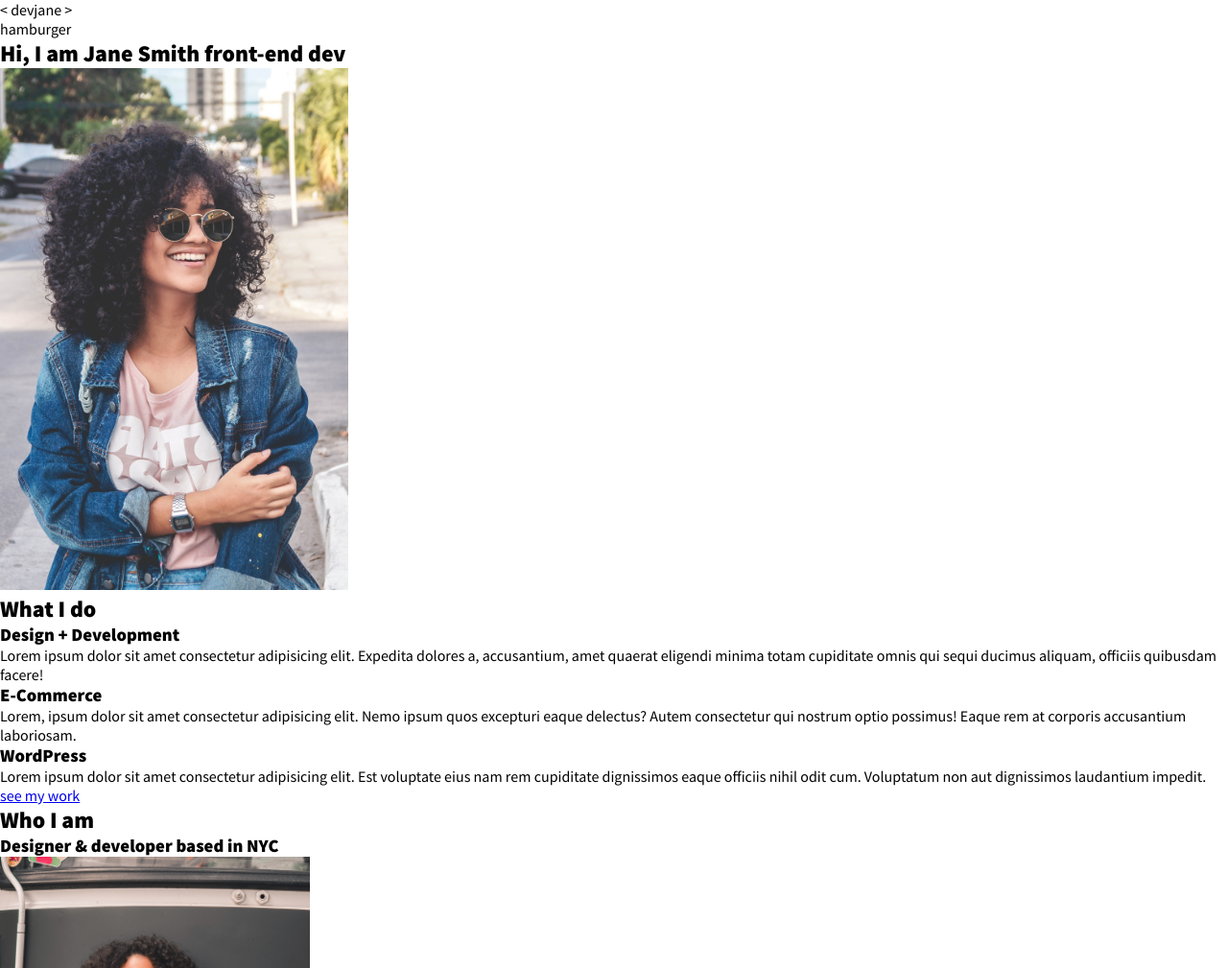
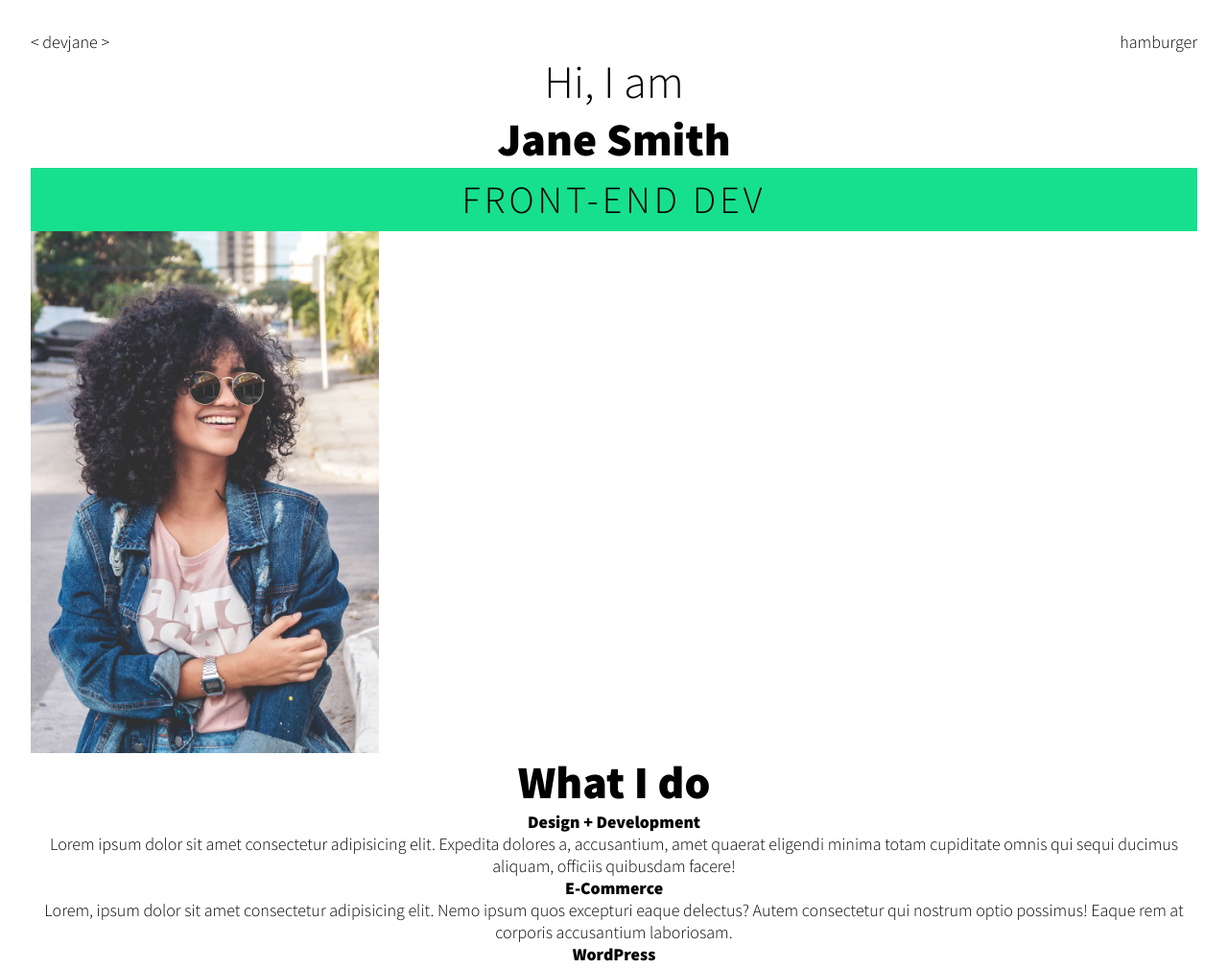
Before and after one commit to AndyCatlow/scrimba, a browser extension: page Portfolio/index.html in a window 1280 px wide. Shown: the top 1009 px of the page at 96% size. Drawn offline with Linux system fonts and the light colour scheme.

Commit message:
add font styling

```diff
--- a/Portfolio/index.html
+++ b/Portfolio/index.html
@@ -19,25 +19,29 @@
       <nav>hamburger</nav>
     </header>
     <main>
-      <section>
-        <h1>Hi, I am <span>Jane Smith</span> <span>front-end dev</span></h1>
-        <img src="images/Mobile/eduardo-dutra-k6b53YWZI9I-unsplash.png" />
+      <section class="intro">
+        <h1>Hi, I am</h1>
+        <h2>Jane Smith</h2>
+        <h3>front-end dev</h3>
+        <div class="img-container">
+          <img src="images/Mobile/eduardo-dutra-k6b53YWZI9I-unsplash.png" />
+        </div>
       </section>
-      <section>
+      <section class="whatdo">
         <h2>What I do</h2>
-        <h3>Design + Development</h3>
+        <h4>Design + Development</h4>
         <p>
           Lorem ipsum dolor sit amet consectetur adipisicing elit. Expedita
           dolores a, accusantium, amet quaerat eligendi minima totam cupiditate
           omnis qui sequi ducimus aliquam, officiis quibusdam facere!
         </p>
-        <h3>E-Commerce</h3>
+        <h4>E-Commerce</h4>
         <p>
           Lorem, ipsum dolor sit amet consectetur adipisicing elit. Nemo ipsum
           quos excepturi eaque delectus? Autem consectetur qui nostrum optio
           possimus! Eaque rem at corporis accusantium laboriosam.
         </p>
-        <h3>WordPress</h3>
+        <h4>WordPress</h4>
         <p>
           Lorem ipsum dolor sit amet consectetur adipisicing elit. Est voluptate
           eius nam rem cupiditate dignissimos eaque officiis nihil odit cum.
@@ -45,7 +49,7 @@
         </p>
         <a href="#" target="_blank">see my work</a>
       </section>
-      <section>
+      <section class="about">
         <h2>Who I am</h2>
         <h3>Designer & developer based in NYC</h3>
         <img
@@ -64,7 +68,7 @@
           illum quidem amet fugiat.
         </p>
       </section>
-      <section>
+      <section class="work">
         <h2>My work</h2>
         <h3>A selection of my range of work</h3>
         <img src="images/mobile/Rectangle 3-1.png" alt="" />
--- a/Portfolio/styles.css
+++ b/Portfolio/styles.css
@@ -1,3 +1,15 @@
+:root {
+  --clr-white: #ffffff;
+  --clr-green-light: #16e08d;
+  --clr-green-mid: #14cfae;
+  --clr-green-dark: #1c4b43;
+  --clr-blk-1: #000000;
+  --clr-blk-2: #141414;
+  --clr-blk-3: #2e2e2e;
+  --clr-blk-4: #333333;
+  --clr-blk-5: #303030;
+}
+
 *,
 *::after,
 *::before {
@@ -8,4 +20,45 @@
 
 body {
   font-family: "Source Sans Pro", sans-serif;
+  text-align: center;
+  display: grid;
+  align-items: center;
+  justify-content: center;
+  grid-template-columns: 1fr;
+  padding: 2rem;
+  font-size: 1.125rem;
+  font-weight: 300;
 }
+
+img {
+  max-width: 100%;
+  display: block;
+}
+
+h1,
+h2 {
+  font-size: 3rem;
+}
+
+h3 {
+  font-size: 2.5rem;
+}
+
+h1,
+h3 {
+  font-weight: 300;
+}
+
+header {
+  display: flex;
+  justify-content: space-between;
+}
+
+.intro h3 {
+  background-color: #16e08d;
+  /* max-width: max-content; */
+
+  padding: 0.2em 1em;
+  text-transform: uppercase;
+  letter-spacing: 4px;
+}
```
